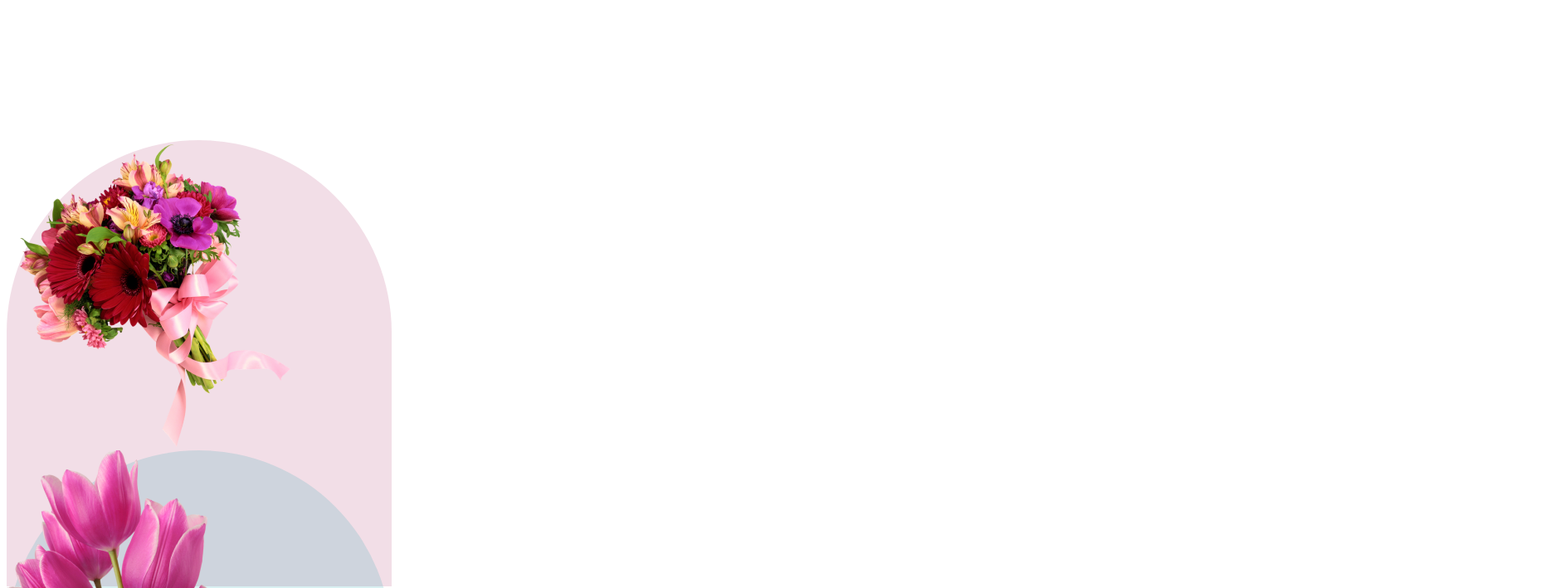
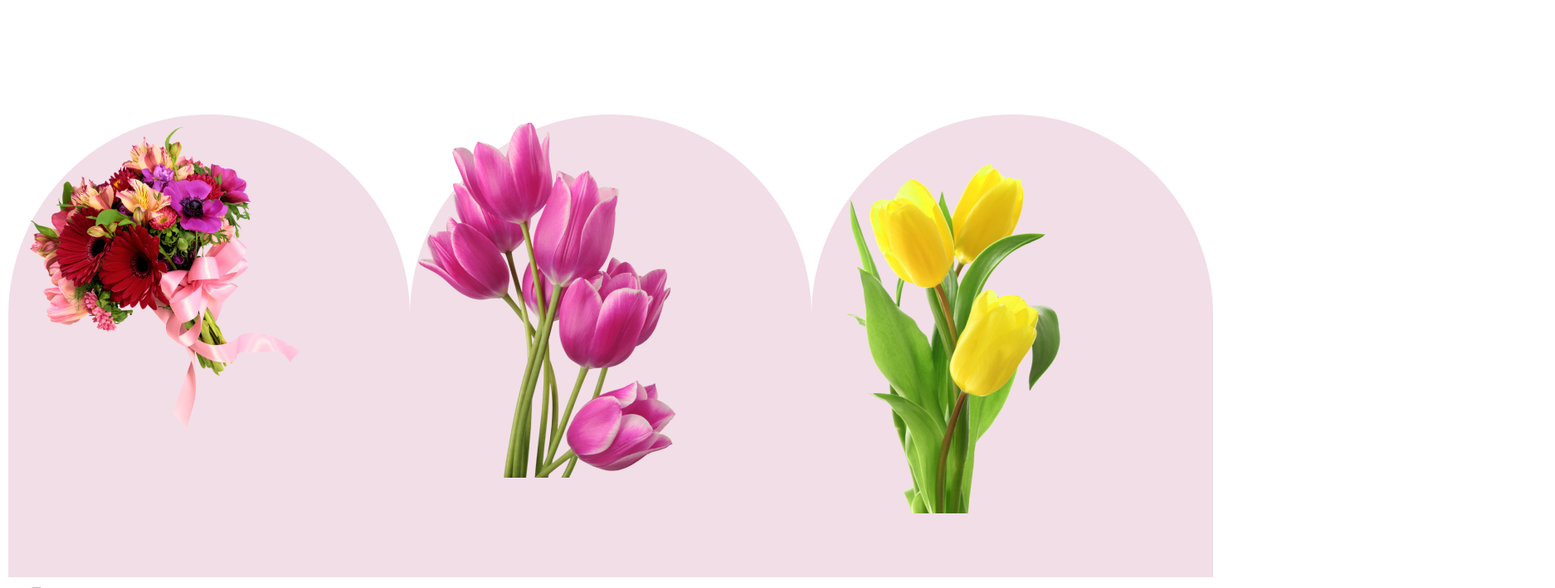
Before and after one commit to shahriar-rajib/shahriar-assignment-01, a plain HTML site: page index.html in a window 1280 px wide. Shown: the part 1380-2089 px from the top of the page at 83% size, 1874 px wide, since content can reach past the window. Drawn offline with Linux system fonts and the light colour scheme; files whose address does not match are found by name.

Commit message:
my second commit

```diff
--- a/index.html
+++ b/index.html
@@ -27,10 +27,10 @@
         </div>
     </section>
 </header>
-    <section>
-        <div class="apic"> <img src="./images/pngwing 5.png" alt="">
-        <div class="bpic"> <img src="./images/pngwing 6.png" alt="">
-        <div class="cpic"> <img src="./images/pngwing 7.png" alt="">
+    <section> <div class="flowers-container">
+        <div class="apic"> <img src="./images/pngwing 5.png" alt=""></div>
+        <div class="apic"> <img src="./images/pngwing 6.png" alt=""></div>
+        <div class="apic"> <img src="./images/pngwing 7.png" alt=""></div>
         </div>
     </section>
     <section>
--- a/styles/styles.css
+++ b/styles/styles.css
@@ -1,3 +1,8 @@
+*{
+  margin: 0px;
+  padding: 0px;
+}
+
 .header-container{
     height: 1000px;
     background-color: pink;
@@ -45,36 +50,53 @@
         line-height: 30px;}
 .featured{
         margin: 200px 20px;}
+.flowers{
+  padding: 10px 10px;
+  gap: 15px;
+
+
+}
+.flowers-container{
+        display: flex;
+        justify-content: space-around;
+        align-items: center;
+        padding-bottom: 0px;
+        margin-left: auto;
+        background: #FFF;
+        padding: 10px;
+}
+
 .apic {
         width: 310px;
         height: 428px;
         flex-shrink: 0;
-        background: url(<path-to-image>), lightgray 50% / cover no-repeat;
+        background: lightgray 50% / cover no-repeat;
         width: 464px;
         height: 538px;
-        flex-shrink: 0;
+        padding:10px;
+        gap:15px;
         border-radius: 300px 300px 0px 0px;
         background: rgba(167, 33, 98, 0.15);}
-.bpic {
+/*.bpic {
     width: 370px;
     height: 370px;
+
+    background: lightgray 50% / cover no-repeat;
+    width: 464px;
+    height: 438px;
     flex-shrink: 0;
-    background: url(<path-to-image>), lightgray 50% / cover no-repeat;
+    border-radius: 300px 300px 0px 0px;
+    background: rgba(5, 151, 160, 0.15);}
+/*.cpic {
+    width: 314px;
+    height: 471px;
+
+    background: lightgray 50% / cover no-repeat;
     width: 464px;
     height: 538px;
     flex-shrink: 0;
     border-radius: 300px 300px 0px 0px;
-    background: rgba(5, 151, 160, 0.15);}
-.cpic {
-    width: 314px;
-    height: 471px;
-    flex-shrink: 0;
-    background: url(<path-to-image>), lightgray 50% / cover no-repeat;
-    width: 464px;
-    height: 538px;
-    flex-shrink: 0;
-    border-radius: 300px 300px 0px 0px;
-    background: rgba(71, 125, 17, 0.15);}
+    background: rgba(167, 33, 98, 0.15);}
 .apic .bpic .cpic {
     text align: center;
     display:flex;
```
